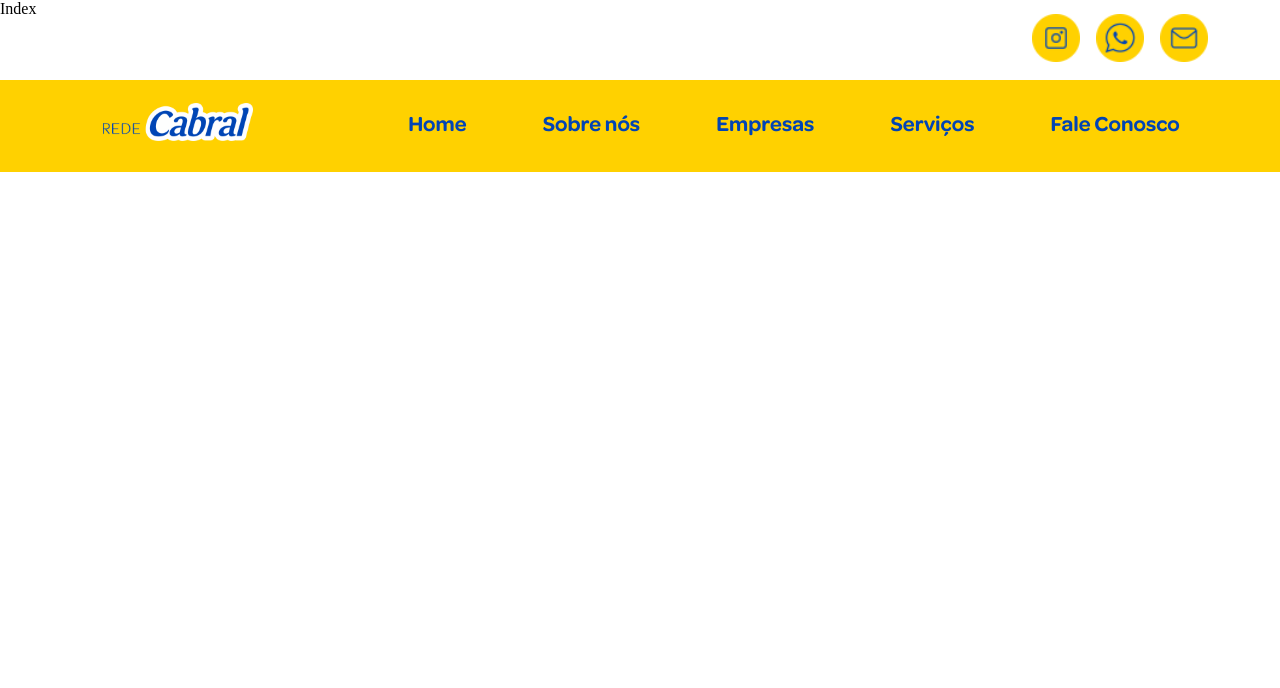
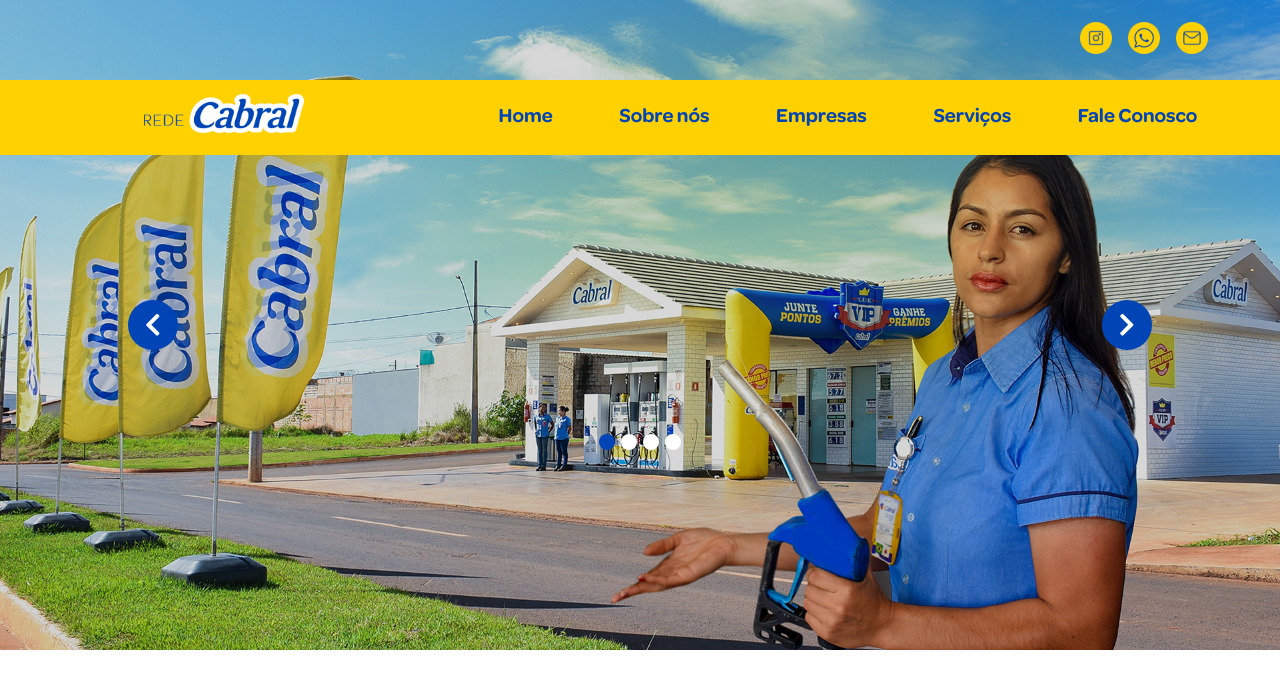
Before and after one commit to rachzy/projeto-cabral, a React (Vite) app: page / in a window 1280 px wide. Shown: the top 688 px of the page. Built offline with nearby package versions, Linux system fonts and the light colour scheme.

Commit message:
create slider

```diff
--- a/package.json
+++ b/package.json
@@ -12,6 +12,7 @@
   "dependencies": {
     "react": "^18.2.0",
     "react-dom": "^18.2.0",
+    "react-icons": "^4.8.0",
     "react-router-dom": "^6.10.0"
   },
   "devDependencies": {
--- a/src/components/Header/Header.css
+++ b/src/components/Header/Header.css
@@ -33,7 +33,7 @@
 }
 
 div.social-media ul li {
-  width: 6vh;
+  width: 4vh;
   margin-inline: 1vh;
   list-style: none;
 }
@@ -52,8 +52,8 @@
   flex-grow: 1;
   background-color: #ffd100;
 
-  padding: 2vh 3vh;
-  padding-bottom: 3vh;
+  padding: 1vh 2vh;
+  padding-bottom: 2vh;
 }
 
 /* WRAPPER-LOGO */
@@ -67,13 +67,13 @@
 }
 
 .wrapper-logo img {
-  width: 150px;
+  width: 20vh;
 }
 
 /* WRAPPER-MENU */
 
 .wrapper-menu {
-  flex: 3;
+  flex: 2;
 }
 
 .wrapper-menu ul {
@@ -90,7 +90,7 @@
   font-family: "OmnesBoldRoman";
 
   transition: 0.2s all;
-  font-size: 2.7vmin;
+  font-size: 2.5vmin;
 }
 
 .wrapper-menu a:hover {
@@ -109,7 +109,7 @@
 
   margin-top: 1vh;
 
-  background-color: rgb(179, 95, 0);
+  background-color: rgb(255, 81, 0);
 
   border-radius: 5vh;
   transition: 0.6s all;
--- /dev/null
+++ b/src/components/Slider/Slider.css
@@ -0,0 +1,99 @@
+div.slider {
+    display: flex;
+
+    justify-content: center;
+    align-items: center;
+
+    width: 100%;
+}
+
+div.slides {
+    display: flex;
+
+    width: 100%;
+    height: 100%;
+}
+
+img.slide {
+    width: 100%;
+
+    opacity: 0%;
+
+    transition: 0.2s all;
+    position: absolute;
+
+}
+
+img.slide.active {
+    position: static;
+    opacity: 100%;
+}
+
+/* BUTTONS */
+
+div.slider div.buttons {
+    display: flex;
+
+    width: 80%;
+    justify-content: space-between;
+
+    position: absolute;
+    z-index: 99;
+}
+
+div.slider div.buttons button {
+    display: flex;
+
+    justify-content: center;
+    align-items: center;
+
+    background-color: #0144b5;
+
+    color: white;
+    padding: 1.5vh;
+    border-radius: 50%;
+    outline: none;
+    border: none;
+
+    font-size: 2vw;
+    font-weight: bold;
+
+    cursor: pointer;
+    transition: 0.2s all;
+}
+
+div.slider div.buttons button:hover {
+    transform: scale(1.1);
+}
+
+/* DOTS */
+
+div.slider div.dots {
+    display: flex;
+
+    justify-content: center;
+    align-items: center;
+
+    width: 100%;
+
+    position: absolute;
+    z-index: 99;
+
+    align-self: flex-end;
+    padding-bottom: 25vh;
+}
+
+div.dots div.dot {
+    width: 2vh;
+    height: 2vh;
+
+    margin-inline: 3px;
+
+    background-color: white;
+
+    border-radius: 50%;
+}
+
+div.dots div.dot.active {
+    background-color: #0144b5;
+}
--- /dev/null
+++ b/src/components/Slider/index.tsx
@@ -0,0 +1,66 @@
+import React, { useState } from "react";
+import "./Slider.css";
+
+import { FaChevronLeft, FaChevronRight } from "react-icons/fa";
+
+interface IProps {
+  images: string[];
+}
+
+const Slider: React.FC<IProps> = ({ images }) => {
+  const [currentSlide, setCurrentSlide] = useState(0);
+
+  function handleNextSlideButtonClick() {
+    setCurrentSlide((currentValue) => {
+      if (currentValue >= images.length - 1) return 0;
+      return currentValue + 1;
+    });
+  }
+
+  function handlePreviousSlideButtonClick() {
+    setCurrentSlide((currentValue) => {
+      if (currentValue === 0) return images.length - 1;
+      return currentValue - 1;
+    });
+  }
+
+  function renderImages() {
+    return images.map((image, index) => {
+      return (
+        <img
+          key={image}
+          src={image}
+          className={`slide ${index === currentSlide && "active"}`}
+        />
+      );
+    });
+  }
+
+  function renderDots() {
+    return images.map((image, index) => {
+      return (
+        <div
+          key={index}
+          className={`dot ${index === currentSlide && "active"}`}
+        />
+      );
+    });
+  }
+
+  return (
+    <div className="slider">
+      <div className="buttons">
+        <button onClick={handlePreviousSlideButtonClick}>
+          <FaChevronLeft />
+        </button>
+        <button onClick={handleNextSlideButtonClick}>
+          <FaChevronRight />
+        </button>
+      </div>
+      <div className="dots">{renderDots()}</div>
+      <div className="slides">{renderImages()}</div>
+    </div>
+  );
+};
+
+export default Slider;
--- a/src/pages/Index/index.tsx
+++ b/src/pages/Index/index.tsx
@@ -1,7 +1,20 @@
 import React from "react";
+import Slider from "../../components/Slider/index";
+
+import sliderBanner from "../../assets/images/sliders/capa.jpg";
+import slide1 from "../../assets/images/sliders/inicial-1.jpg";
+import slide2 from "../../assets/images/sliders/inicial-2.jpg";
+import slide3 from "../../assets/images/sliders/inicial-3.jpg";
 
 const Index = () => {
-  return <div>Index</div>;
+  const sliderImages = [slide1, sliderBanner, slide2, slide3];
+  return (
+    <main>
+      <section>
+        <Slider images={sliderImages} />
+      </section>
+    </main>
+  );
 };
 
 export default Index;
--- a/tsconfig.json
+++ b/tsconfig.json
@@ -6,6 +6,7 @@
     "skipLibCheck": true,
 
     /* Bundler mode */
+    "allowSyntheticDefaultImports": true,
     "moduleResolution": "bundler",
     "allowImportingTsExtensions": true,
     "resolveJsonModule": true,
```
Also changed, not shown: 1 other file (tests, documents, lock files or other folders).
